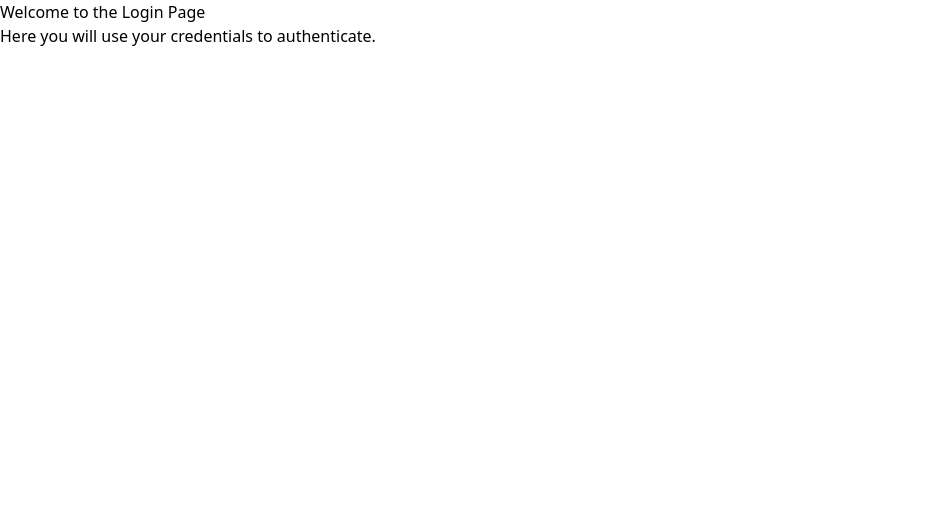
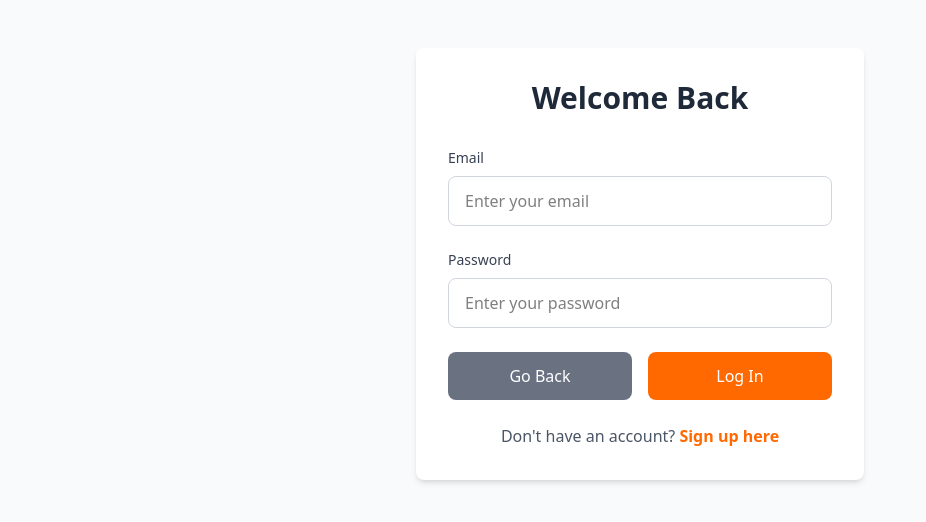
Before and after one commit to dnyss/Team4Demo1, a React (Vite) app in the folder recipe-front/: page /login in a window 1280 px wide. Shown: the top 522 px of the page, without its empty margins (0-926 px from the left). Built offline with nearby package versions, Linux system fonts and the light colour scheme.

Commit message:
[MFLP-45] feat: Login UI implemented
Logic will be addressed in it's respective ticket

```diff
--- a/recipe-front/src/pages/Login.jsx
+++ b/recipe-front/src/pages/Login.jsx
@@ -1,9 +1,103 @@
-function Login() {
+import { useState } from 'react';
+import { Link } from 'react-router-dom';
+
+const Login = () => {
+  const [formData, setFormData] = useState({
+    email: '',
+    password: ''
+  });
+
+  const handleChange = (e) => {
+    const { name, value } = e.target;
+    setFormData(prev => ({
+      ...prev,
+      [name]: value
+    }));
+  };
+
+  const handleSubmit = (e) => {
+    e.preventDefault();
+    console.log('Login form submitted:', formData);
+
+    // In the future, this will make an API call
+    console.log('User login attempt:', formData);
+  };
+
   return (
-    <>
-    <h1>Welcome to the Login Page</h1>
-    <p>Here you will use your credentials to authenticate.</p>
-    </>
+    <div className="min-h-screen flex flex-col">
+
+      <main className="flex-grow bg-gray-50 py-12">
+        <div className="container mx-auto px-4">
+          <div className="max-w-md mx-auto bg-white rounded-lg shadow-md p-8">
+            <h2 className="text-3xl font-bold text-center text-gray-800 mb-8">
+              Welcome Back
+            </h2>
+
+            <form onSubmit={handleSubmit} className="space-y-6">
+              {/* Email Field */}
+              <div>
+                <label htmlFor="email" className="block text-sm font-medium text-gray-700 mb-2">
+                  Email
+                </label>
+                <input
+                  type="email"
+                  id="email"
+                  name="email"
+                  value={formData.email}
+                  onChange={handleChange}
+                  className="w-full px-4 py-3 border border-gray-300 rounded-lg focus:outline-none focus:ring-2 focus:ring-orange-500 focus:border-transparent"
+                  placeholder="Enter your email"
+                  required
+                />
+              </div>
+
+              {/* Password Field */}
+              <div>
+                <label htmlFor="password" className="block text-sm font-medium text-gray-700 mb-2">
+                  Password
+                </label>
+                <input
+                  type="password"
+                  id="password"
+                  name="password"
+                  value={formData.password}
+                  onChange={handleChange}
+                  className="w-full px-4 py-3 border border-gray-300 rounded-lg focus:outline-none focus:ring-2 focus:ring-orange-500 focus:border-transparent"
+                  placeholder="Enter your password"
+                  required
+                />
+              </div>
+
+              {/* Action Buttons */}
+              <div className="flex space-x-4">
+                <Link
+                  to="/"
+                  className="flex-1 bg-gray-500 text-white py-3 px-4 rounded-lg text-center hover:bg-gray-600 transition duration-200"
+                >
+                  Go Back
+                </Link>
+                <button
+                  type="submit"
+                  className="flex-1 bg-orange-500 text-white py-3 px-4 rounded-lg hover:bg-orange-600 transition duration-200"
+                >
+                  Log In
+                </button>
+              </div>
+            </form>
+
+            <div className="mt-6 text-center">
+              <p className="text-gray-600">
+                Don't have an account?{' '}
+                <Link to="/register" className="text-orange-500 hover:text-orange-600 font-semibold">
+                  Sign up here
+                </Link>
+              </p>
+            </div>
+          </div>
+        </div>
+      </main>
+    </div>
   );
-}
+};
+
 export default Login;
```
